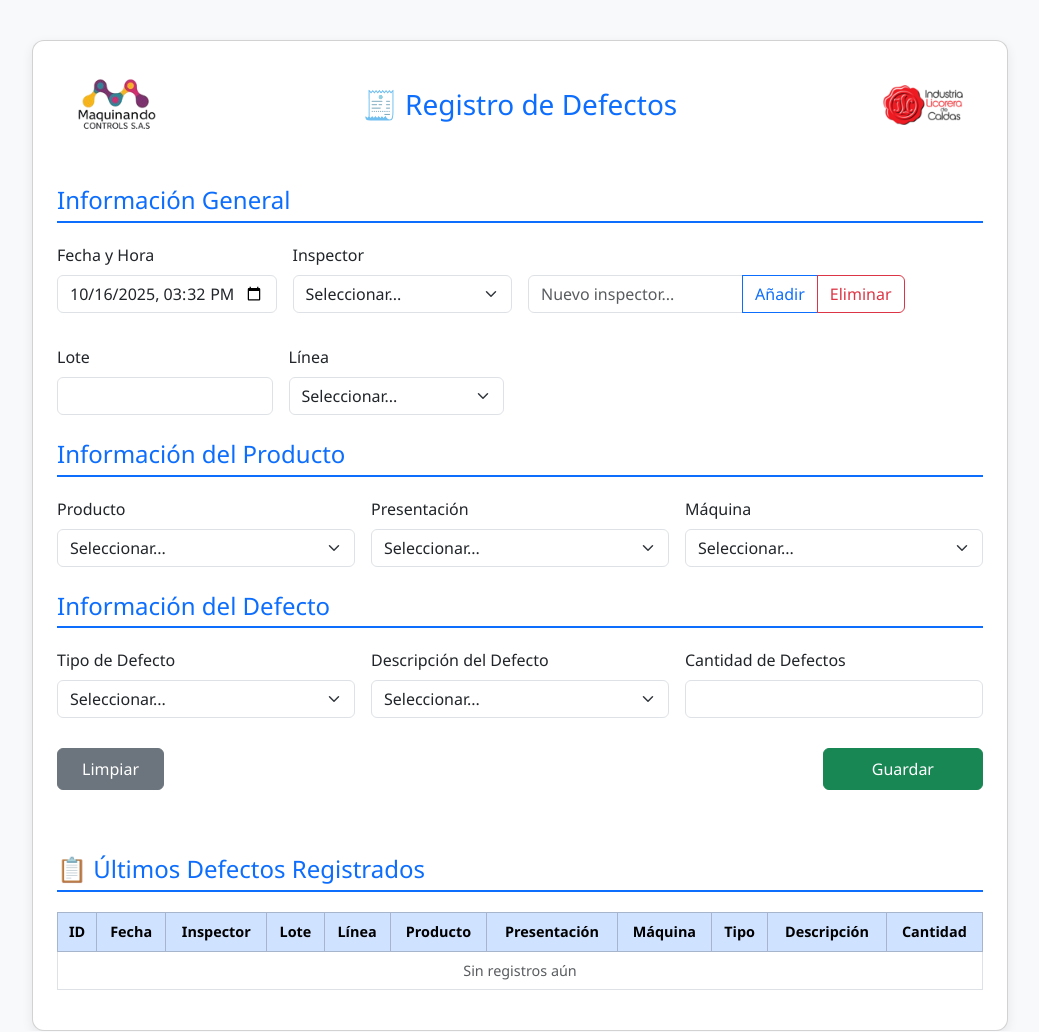
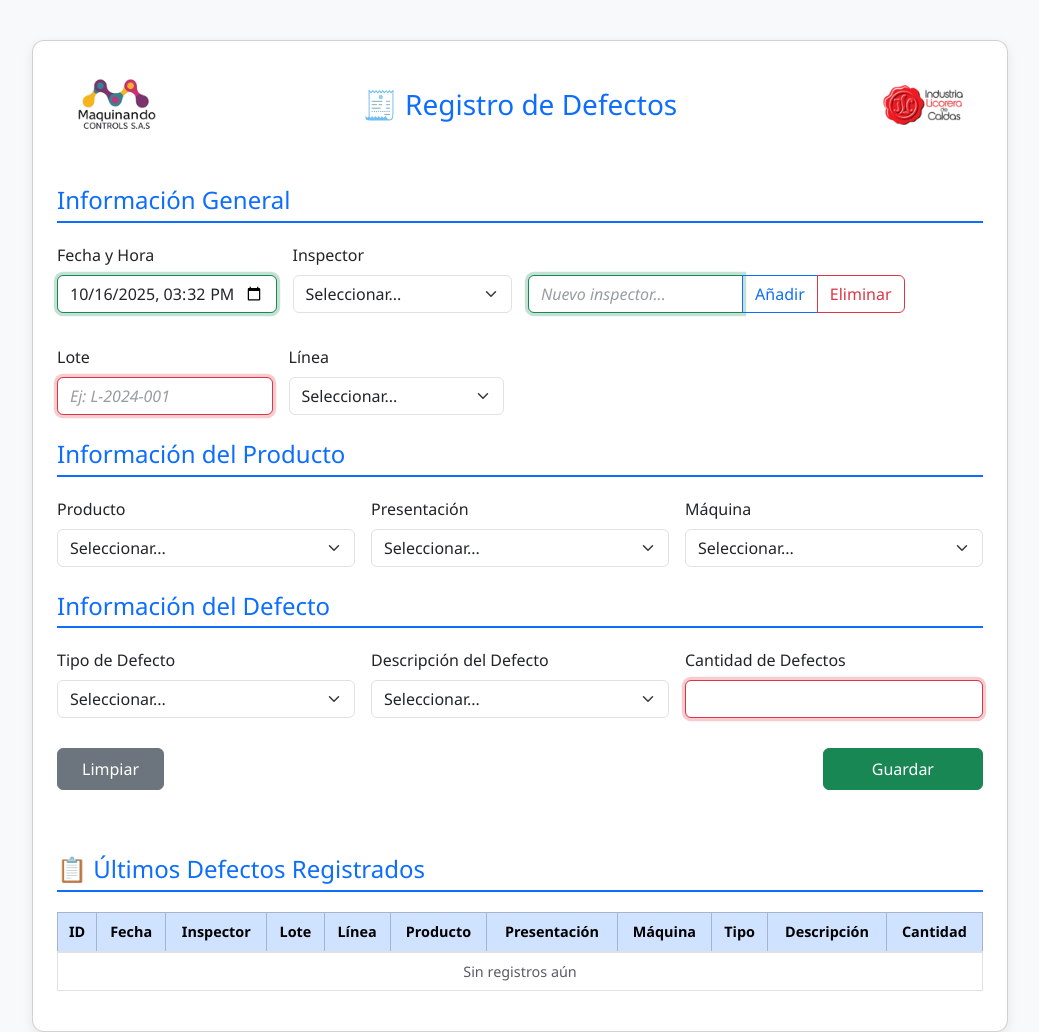
Before and after one commit to bavendanom/calidad_formato_defectos_base, a FastAPI app: page / in a window 1280 px wide. Shown: the whole page, without its empty margins (120-1159 px from the left). Run offline with FastAPI, Linux system fonts and the light colour scheme; data that the repository does not hold is empty.

Commit message:
style(ui): update CSS styles and improve page layout in index.html

```diff
--- a/static/style.css
+++ b/static/style.css
@@ -66,3 +66,98 @@ table {
     margin-top: 10px;
   }
 }
+
+/* Placeholders personalizados */
+.form-control::placeholder {
+    color: #6c757d;
+    opacity: 0.7;
+    font-style: italic;
+}
+
+/* Validación en tiempo real */
+.form-control:invalid {
+    border-color: #dc3545;
+    box-shadow: 0 0 0 0.2rem rgba(220, 53, 69, 0.25);
+}
+
+.form-control:valid {
+    border-color: #198754;
+    box-shadow: 0 0 0 0.2rem rgba(25, 135, 84, 0.25);
+}
+
+/* Estados de botones mejorados */
+.btn {
+    transition: all 0.3s ease;
+    position: relative;
+    overflow: hidden;
+}
+
+.btn:hover {
+    transform: translateY(-1px);
+    box-shadow: 0 4px 8px rgba(0,0,0,0.15);
+}
+
+.btn:active {
+    transform: translateY(0);
+}
+
+/* Spinner para operaciones loading */
+.spinner-border-sm {
+    width: 1rem;
+    height: 1rem;
+}
+
+/* Alertas mejoradas */
+.alert {
+    border: none;
+    border-radius: 8px;
+    box-shadow: 0 2px 4px rgba(0,0,0,0.1);
+}
+
+/* Mejoras en la tabla */
+.table-hover tbody tr:hover {
+    background-color: rgba(13, 110, 253, 0.05);
+    cursor: pointer;
+}
+
+/* Badges para estados */
+.badge {
+    font-size: 0.75em;
+}
+
+/* Tooltips personalizados */
+.tooltip-inner {
+    background-color: #333;
+    border-radius: 6px;
+    font-size: 0.875rem;
+}
+
+/* Fondo intercalado para las filas del cuerpo de la tabla */
+.table tbody tr:nth-child(odd) {
+    background-color: #f8f9fa; /* Color gris muy claro para las filas impares */
+}
+
+.table tbody tr:nth-child(even) {
+    background-color: #ffffff; /* Color blanco para las filas pares */
+}
+
+/* Asegurar que el hover funcione sobre el color de fondo */
+.table-hover tbody tr:hover {
+    background-color: rgba(13, 110, 253, 0.1) !important; /* Azul muy suave al pasar el mouse */
+}
+
+/* Mejorar la legibilidad de las celdas */
+.table tbody td {
+    border-color: #dee2e6;
+    vertical-align: middle;
+}
+
+/* Opcional: Cabecera de tabla más distintiva */
+.table thead {
+    background-color: #e9ecef;
+}
+
+.table thead th {
+    border-bottom: 2px solid #dee2e6;
+    font-weight: 600;
+}
--- a/templates/index.html
+++ b/templates/index.html
@@ -45,7 +45,7 @@
       <div class="row g-3">
         <div class="col-md-3">
           <label class="form-label">Lote</label>
-          <input type="text" id="lote" class="form-control" required>
+          <input type="text" id="lote" class="form-control" required placeholder="Ej: L-2024-001">
         </div>
         <div class="col-md-3">
           <label class="form-label">Línea</label>
```
